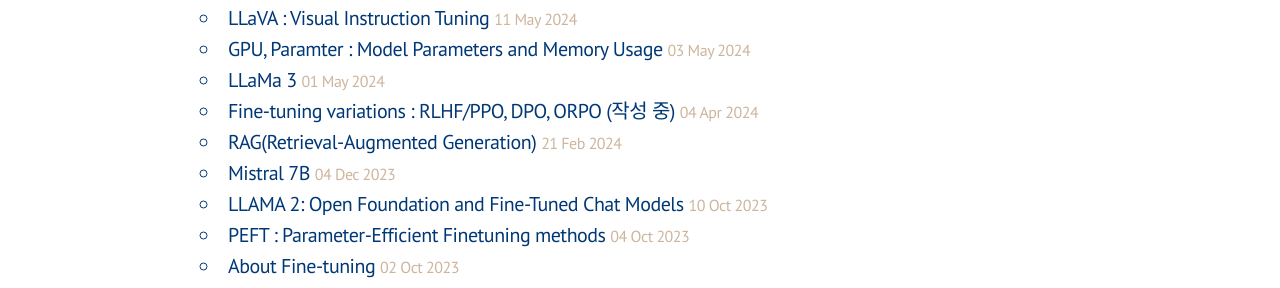
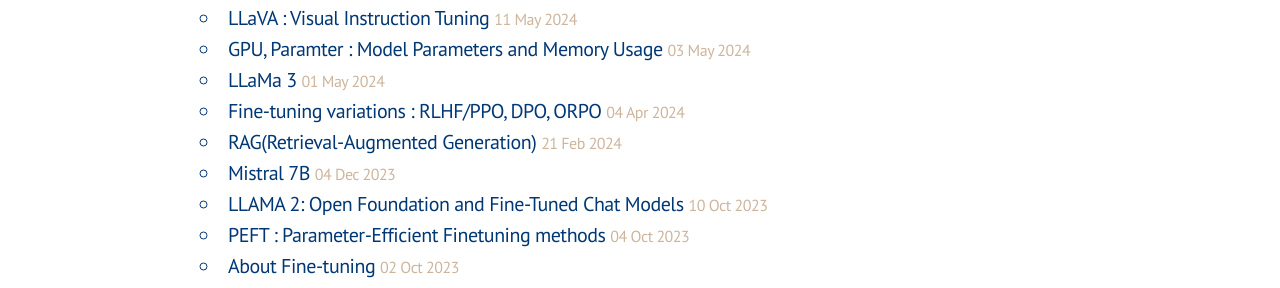
Before and after one commit to finddme/finddme.github.io, a Jekyll site: the page built from index.html, in a window 1280 px wide and 900 px high, scrolled down 565 px. Shown: the part 162-450 px from the top of the window. Built offline with Jekyll 4.4.1, drawn with Linux system fonts in a browser that asks for light colours; nearby versions of some CDN libraries; comment, search, counter and statistics services are not loaded.

Commit message:
Update 2024-04-04-finetuning_variations.md

```diff
--- a/_posts/2024-04-04-finetuning_variations.md
+++ b/_posts/2024-04-04-finetuning_variations.md
@@ -1,5 +1,5 @@
 ---
-title: "Fine-tuning variations : RLHF/PPO, DPO, ORPO (작성 중)"
+title: "Fine-tuning variations : RLHF/PPO, DPO, ORPO"
 category: LLM / Multimodal
 tag: NLP
 ---
```
